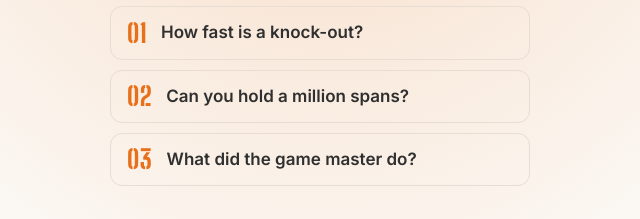
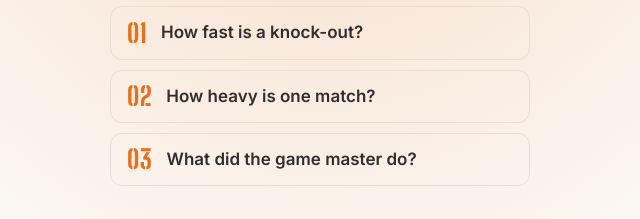
Before and after one commit to orange-case/orange-case.github.io, a plain HTML site: page index.html in a window 1280 px wide. Shown: the part 699-918 px from the top of the page, 320-960 px from the left. Drawn offline with Linux system fonts and the light colour scheme.

Commit message:
feat: make the second teaser line more ambiguous
Co-Authored-By: Claude Opus 5.5 <noreply@anthropic.com>

```diff
--- a/index.html
+++ b/index.html
@@ -26,7 +26,7 @@
 
     <ul class="challenges">
       <li><span class="stencil">01</span> How fast is a knock-out?</li>
-      <li><span class="stencil">02</span> Can you hold a million spans?</li>
+      <li><span class="stencil">02</span> How heavy is one match?</li>
       <li><span class="stencil">03</span> What did the game master do?</li>
     </ul>
 
```
